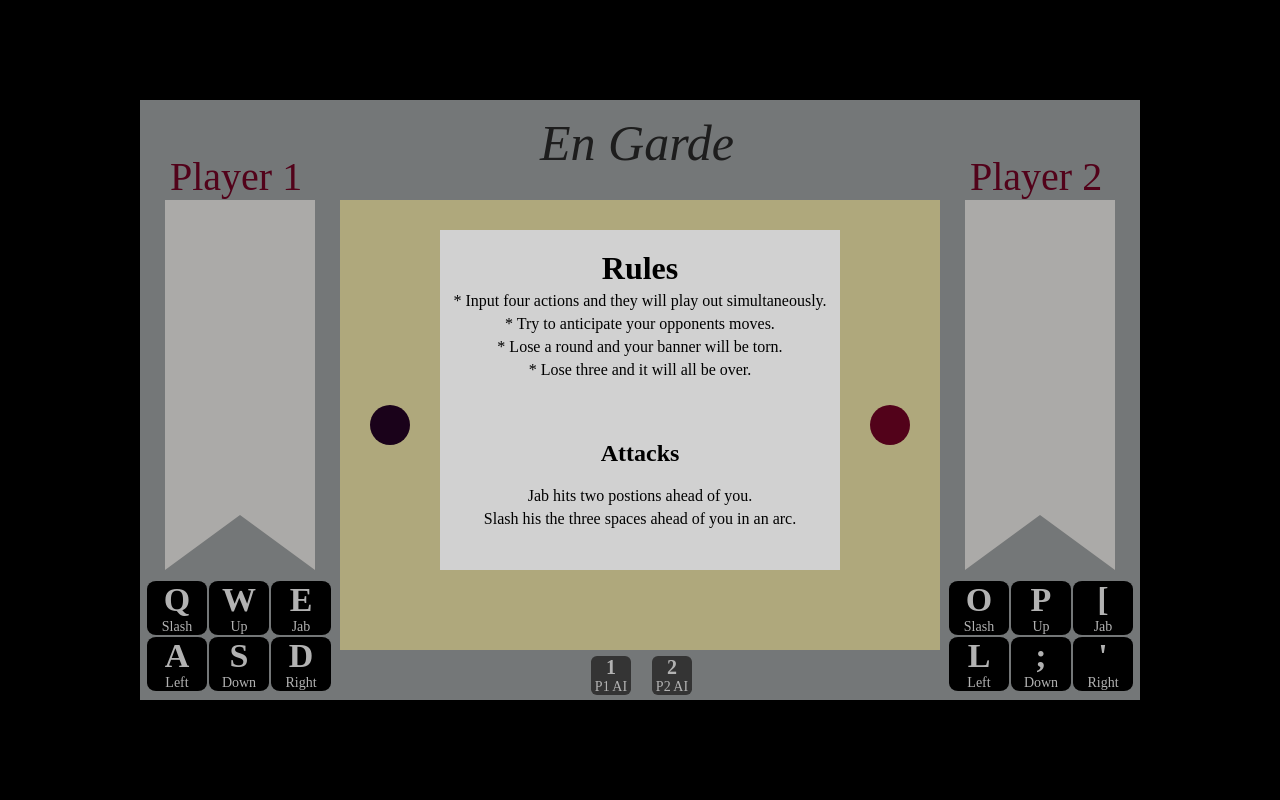
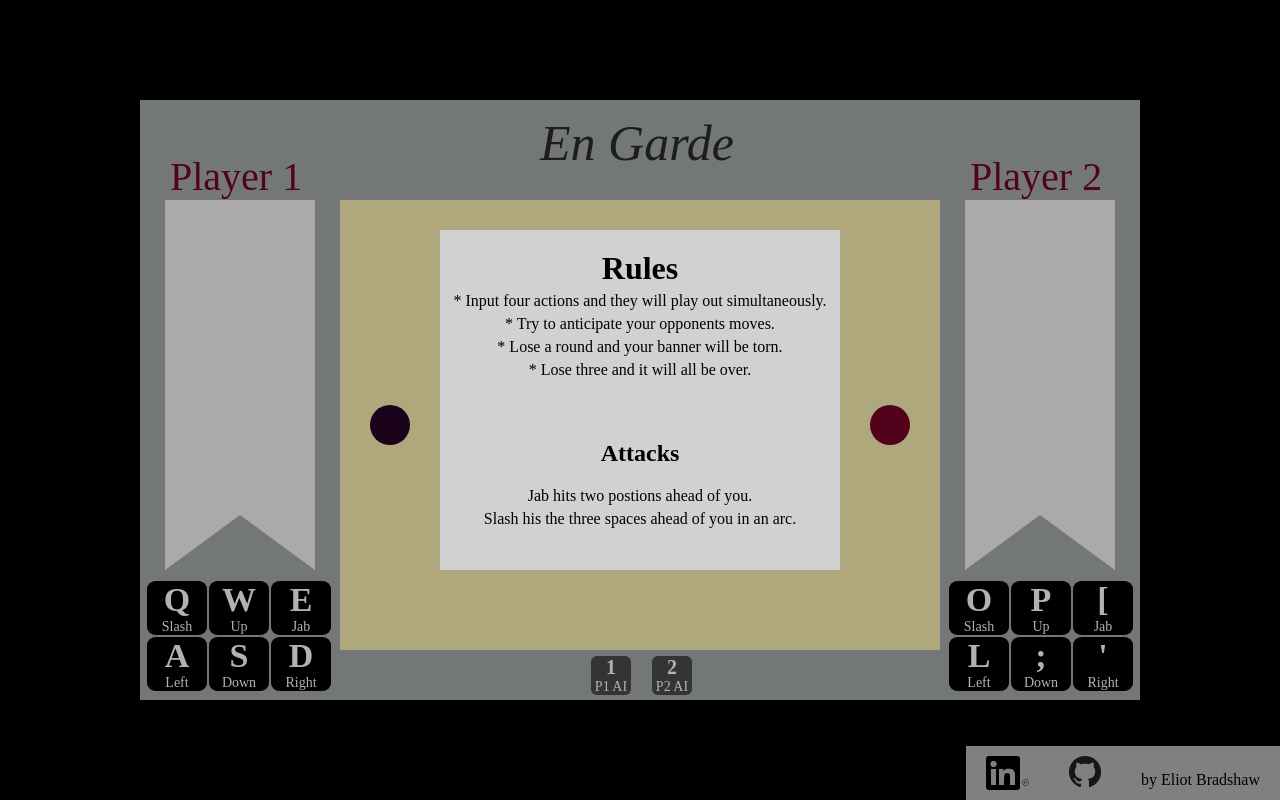
Before and after one commit to eLZyBee/en-garde, a plain HTML site: page index.html in a window 1280 px wide. Drawn offline with nearby package versions, Linux system fonts and the light colour scheme.

Commit message:
added links

```diff
--- a/garde.css
+++ b/garde.css
@@ -166,3 +166,26 @@ li {
 .pronounce {
   z-index: 10;
 }
+
+.links {
+  background-color: rgba(255, 255, 255, 0.5);
+  z-index: 10;
+  position: absolute;
+  bottom: 0px;
+  right: 0px;
+}
+
+.links a {
+  float: left;
+  margin: 10px 20px;
+  text-decoration: none;
+}
+
+.links p {
+  color: black;
+  margin: 15px 0 0 0;
+}
+
+.links a:hover {
+  cursor:pointer;
+}
--- a/index.html
+++ b/index.html
@@ -58,5 +58,18 @@
       </ul>
     </div>
 
+    <div class="links group">
+      <a href="https://www.linkedin.com/in/eliotbradshaw">
+        <img src="./images/linkedIn.png">
+      </a>
+      <a href="https://github.com/eLZyBee">
+        <img src="./images/github.png">
+      </a>
+      <a href="http://www.eliotbradshaw.me">
+        <p>by Eliot Bradshaw</p>
+      </a>
+    </div>
+
+
   </body>
 </html>
```
Also changed, not shown: images/github.png (added), images/linkedIn.png (added).
